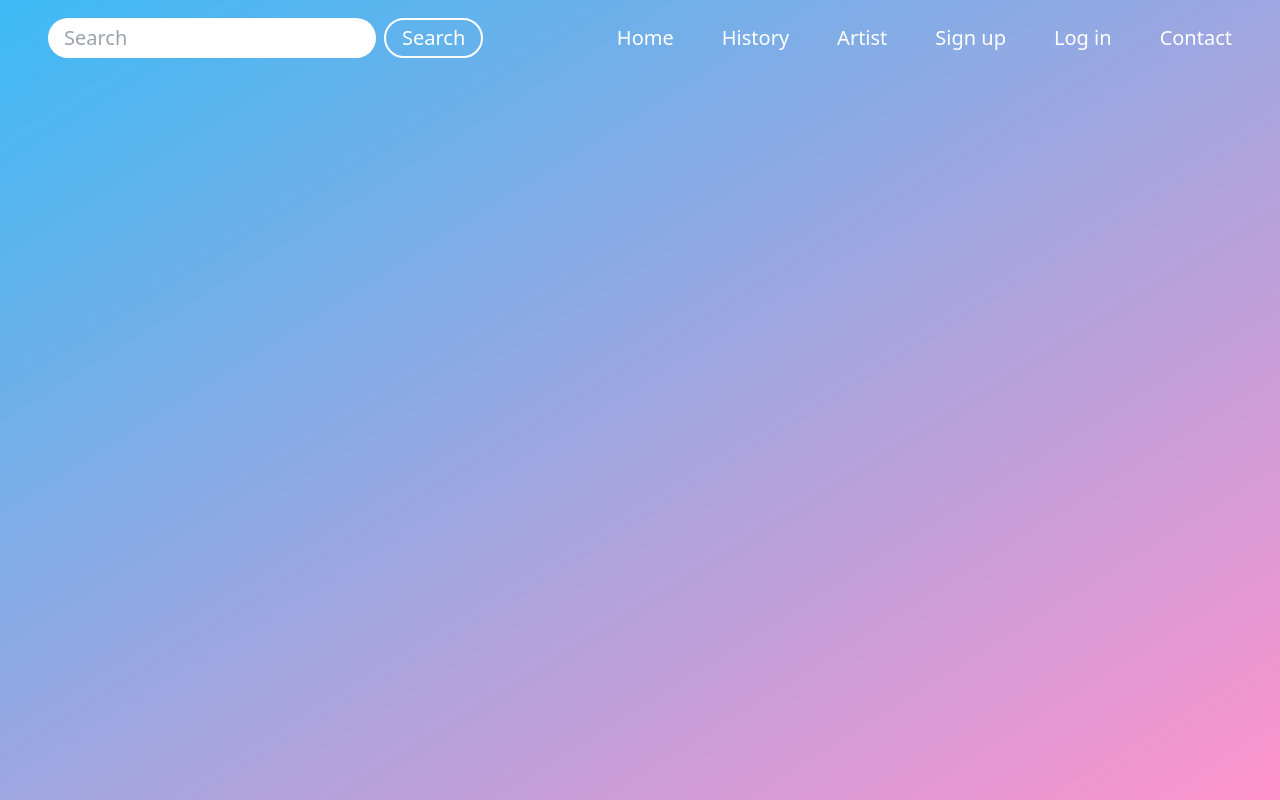
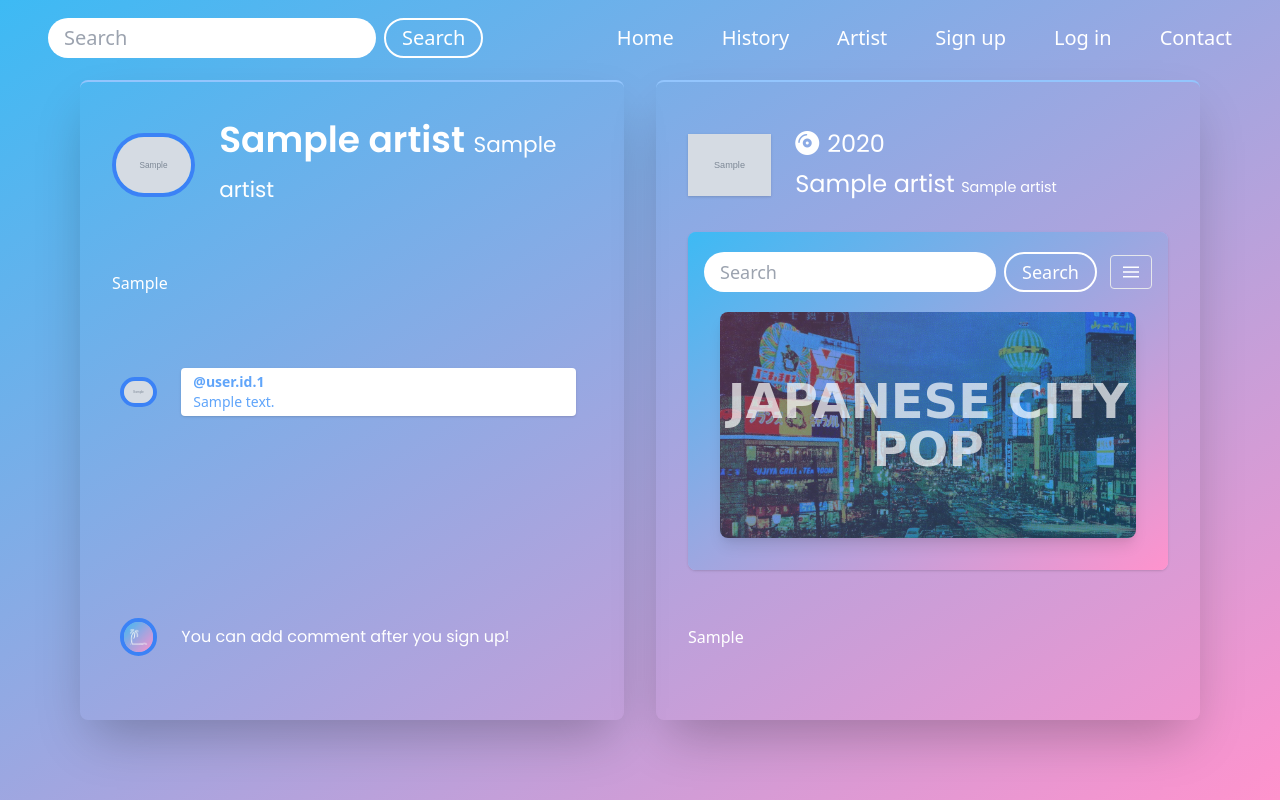
Before and after one commit to ayumitanaka13/japanese-citypop, a Flask app: page /artist in a window 1280 px wide. Run offline with Flask 2, Linux system fonts and the light colour scheme; tables that the repository leaves empty hold one stand-in row (values such as "Sample post"); grey boxes marked "Sample" are stand-in pictures; style sheets or scripts are compiled from the project's sources; parts of the project's set-up code (start-up, migrations or seed data) failed here and were passed over; some libraries are stand-ins or nearby versions; some web fonts are replaced.

Commit message:
change models.py

```diff
--- a/flaskr/artist/views.py
+++ b/flaskr/artist/views.py
@@ -1,7 +1,19 @@
-from flask import Blueprint, render_template
+from flask import Blueprint, request, render_template
+from flask_login import login_required
+from flaskr.forms import CommentForm
+from flaskr.models import Artist, Comment, User
 
 artist_bp = Blueprint('artist', __name__, url_prefix='/artist')
 
 @artist_bp.route('')
 def artist():
-    return render_template('artist/artist.html')
+    artists = Artist.query.join(Comment, Artist.id==Comment.to_artist_id).add_columns(
+        Artist.id, Artist.year, Artist.year, Artist.name, Artist.name_j,
+        Artist.title, Artist.title_j, Artist.youtube, Artist.song_info, Artist.artist_info,
+        Artist.song_picture_path, Artist.artist_picture_path,
+        Comment.from_user_id, Comment.to_artist_id, Comment.comment
+    ).all()
+    return render_template('artist/artist.html', artists=artists)
+
+# @login_required
+# def add_comment():
--- a/flaskr/logout/views.py
+++ b/flaskr/logout/views.py
@@ -3,7 +3,7 @@ from flask_login import login_required, logout_user
 
 logout_bp = Blueprint('logout', __name__, url_prefix='/logout')
 
-@logout_bp.route('/')
+@logout_bp.route('')
 @login_required
 def logout():
     logout_user()
--- a/flaskr/models.py
+++ b/flaskr/models.py
@@ -2,6 +2,7 @@ from flaskr import db, login_manager
 from flask_bcrypt import generate_password_hash, check_password_hash
 from flask_login import UserMixin, current_user
 from sqlalchemy import and_, or_, desc
+from sqlalchemy.orm import relationship
 from datetime import datetime, timedelta
 from uuid import uuid4
 
@@ -121,6 +122,9 @@ class Album(db.Model):
     from_age_id = db.Column(
         db.Integer, db.ForeignKey('ages.id'), index=True
     )
+    to_artist_id = db.Column(
+        db.Integer, db.ForeignKey('artist.id'), index=True
+    )
     year = db.Column(db.Integer)
     name = db.Column(db.String(128))
     name_j = db.Column(db.String(128))
@@ -132,6 +136,7 @@ class Album(db.Model):
 
     def __init__(self, from_age_id, year, name, name_j, title, title_j, info, album_picture_path, artist_picture_path):
         self.from_age_id = from_age_id
+        self.to_artist_id = to_artist_id
         self.year = year
         self.name = name
         self.name_j = name_j
@@ -161,6 +166,7 @@ class Artist(db.Model):
     artist_info = db.Column(db.Text)
     song_picture_path = db.Column(db.Text)
     artist_picture_path = db.Column(db.Text)
+    comment = relationship("Comment")
 
     def __init__(self, from_album_id, year, name, name_j, title, title_j, youtube, song_info, artist_info, song_picture_path, artist_picture_path):
         self.from_album_id = from_album_id
--- a/flaskr/templates/artist/artist.html
+++ b/flaskr/templates/artist/artist.html
@@ -3,7 +3,7 @@
 {% block content %}
 {% for artist in artists %}
 
-<div class="min-h-screen w-screen grid grid-cols-2 flex items-center p-8 md:p-12 xl:p-20 pt-20 md:pt-20 lg:pt-0 gap-8 box" id="{{ member.name }}">
+<div class="min-h-screen w-screen grid grid-cols-2 flex items-center p-8 md:p-12 xl:p-20 pt-20 md:pt-20 lg:pt-0 gap-8 box" id="{{ artist.name }}">
     <!-- singer -->
     <div class="h-screen lg:h-full col-span-2 lg:col-span-1 shadow-2xl rounded-lg box border-t-2 border-blue-300 p-4 sm:p-6">
         <!-- singer name -->
@@ -32,17 +32,17 @@
             <div class="h-full w-full box">
                 <div class="h-1/3 box">
 
-                    {% for comment in comments[0:2]: %}
+                    {% for artist in artists %}
                     <div class="h-full w-full grid grid-cols-9 box">
                         <div class="h-full col-span-1 flex items-center p-0 xl:p-2">
-                            <img src="{{ url_for('static', filename=user.picture_path) }}" class="rounded-full border-solid border-2 xl:border-4 border-blue-500">
+                            <img src="{{ url_for('static', filename=artist.artist_picture_path) }}" class="rounded-full border-solid border-2 xl:border-4 border-blue-500">
                         </div>
-                        <div class="h-full col-span-8 flex items-center box">
+                        <div class="h-full col-span-8 flex items-center">
                             <div class="w-full mx-2 sm:mx-4 2xl:mx-8 py-1 2xl:py-3 px-3 2xl:px-6 bg-white rounded shadow text-blue-400">
-                                <p class="text-xs sm:text-sm xl:text-base 2xl:text-xl font-semibold">
-                                    @{{ user.username }}
+                                <p class="text-xs sm:text-sm lg:text-xs xl:text-sm 2xl:text-lg font-semibold">
+                                    @user.id.{{ artist.from_user_id }}
                                 </p>
-                                <p class="text-xs sm:text-sm lg:text-xs xl:text-sm 2xl:text-lg">{{ comment.comment }}</p>
+                                <p class="text-xs sm:text-sm lg:text-xs xl:text-sm 2xl:text-base">{{ artist.comment }}</p>
                             </div>
                         </div>
                     </div>
@@ -73,7 +73,14 @@
                     </form>
                 </div>
                 {% else %}
-                <p>You can add comment after you sign up!</p>
+                <div class="h-full col-span-1 flex items-center p-0 xl:p-2">
+                    <img src="/static/image/logoa.jpg" class="rounded-full border-solid  border-2 xl:border-4 border-blue-500">
+                </div>
+                <div class="h-full col-span-8 flex items-center flex items-center">
+                    <div class="w-full mx-2 sm:mx-4 2xl:mx-8">
+                        <h4>You can add comment after you sign up!</h4>
+                    </div>
+                </div>
                 {% endif %}
 
             </div>
@@ -86,7 +93,7 @@
         <div class="h-1/5 box flex items-center">
             <div class="h-full w-full grid grid-cols-5">
                 <div class="h-full col-span-1 flex items-center lg:p-2 box">
-                    <img src="{{ url_for('static', filename=artist.artist_picture_path) }}" alt="" class="w-full shadow">
+                    <img src="{{ url_for('static', filename=artist.song_picture_path) }}" alt="" class="w-full shadow">
                 </div>
                 <div class="h-full col-span-4 flex items-center box">
                     <div class="pl-2 sm:pl-4 2xl:pl-8 box">
@@ -103,7 +110,7 @@
         <!-- song desc -->
         <div class="h-2/5 sm:h-1/5 lg:h-2/5 xl:h-1/5 flex items-center px-2 box">
             <p class="text-base 2xl:text-xl">
-                {{ artist.info }}
+                {{ artist.song_info }}
             </p>
         </div>
     </div>
--- a/flaskr/templates/history/history.html
+++ b/flaskr/templates/history/history.html
@@ -44,13 +44,11 @@
                 <img class="w-24 sm:w-28 rounded-full mx-1 sm:mx-2 xl:mx-4 border-solid border-2 border-blue-500 shadow" src="{{ url_for('static', filename=album.artist_picture_path) }}" alt="">
                 <div class="flex flex-wrap">
 
-                    {% for artist in artists %}
                     <a href="{{ url_for('artist.artist', _anchor=artist.name) }}">
                         <button class="bg-blue-400 hover:bg-blue-500 font-semibold my-1 ml-4 py-1 sm:py-2 px-2 sm:px-4 rounded-full shadow focus:outline-none text-sm xl:text-lg">
-                            # {{ artist.name }}
+                            # {{ album.name }}
                         </button>
                     </a>
-                    {% endfor %}
 
                 </div>
             </div>
```
Also changed, not shown: flaskr/history/views.py (+5 -4 lines), queries/comments-- SQLite.sql (added, +9 -0 lines), flaskr/static/image/logoa.jpg (added).
